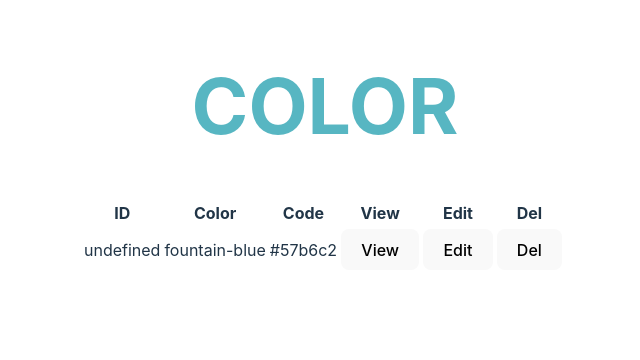
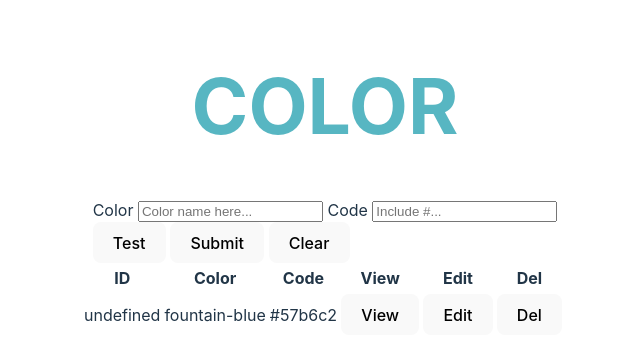
Before and after one commit to josdic1/color-checker-cc, a website built with Vite: page index.html in a window 1280 px wide. Shown: the whole page, without its empty margins (315-955 px from the left). Built offline with nearby package versions, Linux system fonts and the light colour scheme; data requests are answered from the project's data file.

Commit message:
added dynamic color testing

```diff
--- a/index.html
+++ b/index.html
@@ -11,7 +11,7 @@
 
 <body>
   <div id="color-cube"></div>
-  <div id="color-form"></div>
+  <form id="color-form"></form>
   <div id="color-list"></div>
   <script type="module" src="/src/index.js"></script>
 </body>
--- a/src/index.js
+++ b/src/index.js
@@ -5,6 +5,7 @@ const init = () => {
   /** --------------------- DOM Elements--------------------- **/
 
   const cube = document.getElementById("color-cube")
+  const form = document.getElementById("color-form")
   const list = document.getElementById("color-list")
 
   /** --------------------- STATEFUL VARS--------------------- **/
@@ -32,7 +33,43 @@ const init = () => {
     cube.innerHTML = cubeHtml
   }
 
+  function renderColorForm() {
+    const formHtml =
+      `    <label for="title" > Color </label>
+    <input id='title' name='title' placeholder='Color name here...' />
+    <label for="code" > Code </label>
+    <input id='code' name='code' placeholder='Include #...' />
+    <div id="form-btns">
+      <button type='button' name='test' id='test'>Test</button>
+         <button type='button' name='submit' id='submit'>Submit</button>
+            <button type='button' name='clear' id='clear'>Clear</button>
+    </div>
+    `
 
+    form.innerHTML = formHtml
+
+    const testBtn = document.getElementById("test")
+    testBtn.addEventListener('click', function () {
+      let codeVal = document.getElementById('code').value || alert('empty code')
+      formData = {
+        code: codeVal
+      }
+      if (codeVal) {
+        renderColorCube(codeVal)
+      } else {
+        console.error('empty code')
+      }
+    })
+
+    document.getElementById('code').value || "#333333"
+    testBtn.addEventListener('click', function (e) {
+      const { id, value } = e.target
+      if (id === "test" && value) {
+        console.log(value)
+      }
+    })
+
+  }
 
   function renderColorList(data) {
 
@@ -95,6 +132,7 @@ const init = () => {
       const mostRecentColor = data[data.length - 1].code
       renderColorCube(mostRecentColor)
       renderColorList(data)
+      renderColorForm()
       colors = data
     } catch (error) { console.error('GET: ', error) }
   }
```
